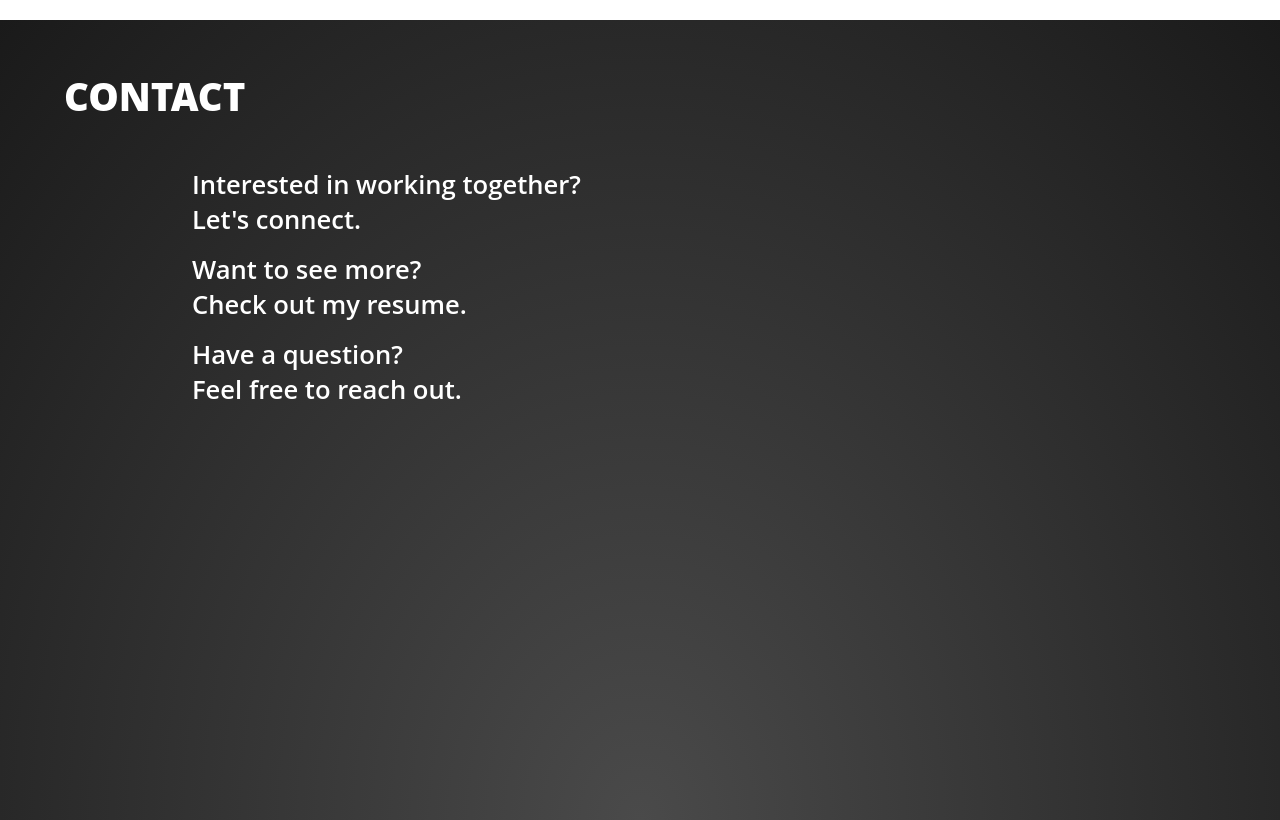
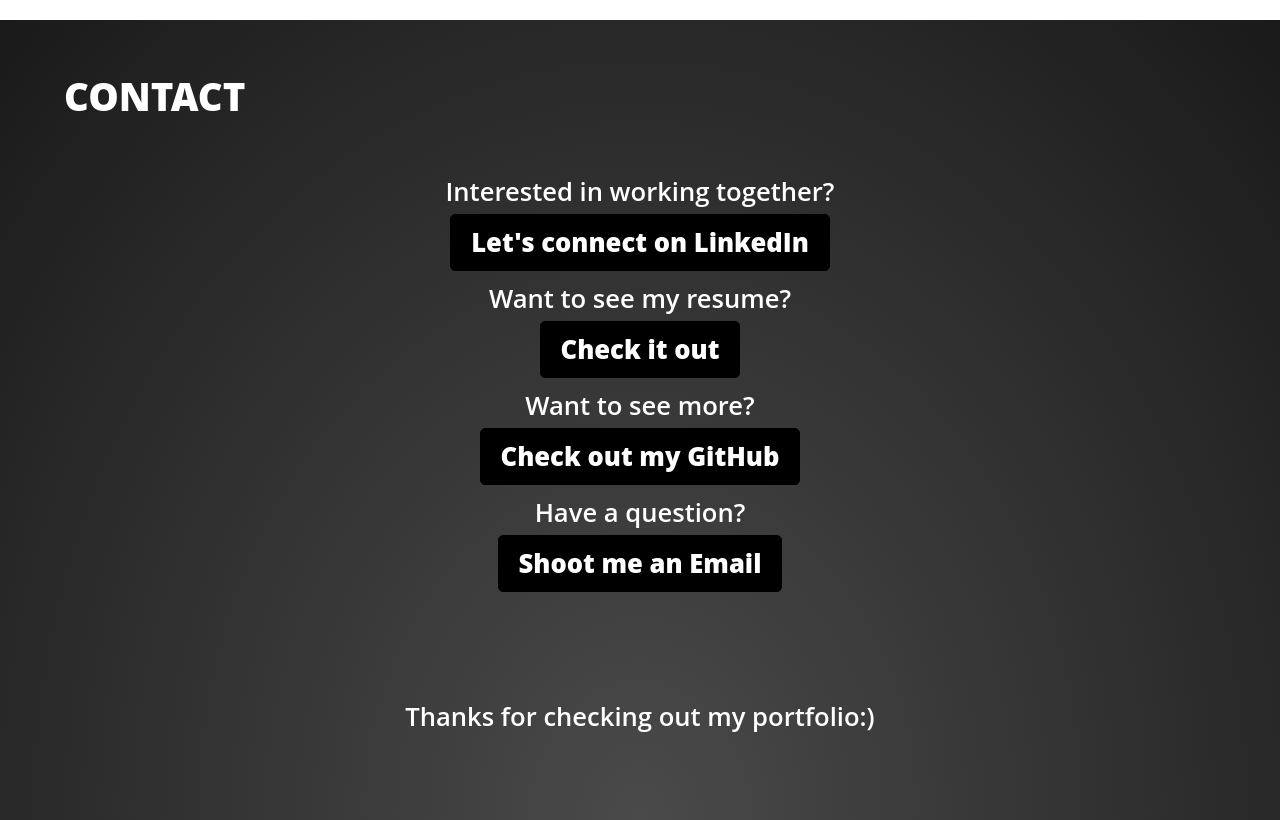
Before and after one commit to wiadarola/wiadarola.github.io, a React (Vite) app: page / in a window 1280 px wide. Shown: the part 3040-3860 px from the top of the page. Built offline with nearby package versions, Linux system fonts and the light colour scheme; the HTML template or start-up script is replaced by a standard one.

Commit message:
Fixed overflow problem and filled out contact

```diff
--- a/src/components/Contact/index.css
+++ b/src/components/Contact/index.css
@@ -21,126 +21,52 @@
 
 .contact-container {
     height: 100%;
-    width: 70%;
+    width: 80%;
     margin: 0 auto;
+    display: flex;
+    flex-direction: column;
 }
 
 .contact-container>div {
+    flex: 0.8;
     display: grid;
-    grid-template-rows: auto auto auto;
-    height: min-content;
+    grid-template-rows: 1fr 1fr 1fr 1fr 1fr;
+    height: 80%;
     align-items: center;
-    gap: 15px;
+    justify-content: center;
+    text-align: center;
+    gap: 10px;
     margin-top: 5%;
 }
 
-.contact-container>div>div:first-of-type {
+/* "INTERESTED IN..." TEXT */
+.contact-container>div>span {
+    font-size: clamp(14pt, 2vw, 100pt);
+    font-weight: 600;
     display: grid;
-    grid-template-columns: 1fr auto;
+    grid-template-rows: auto auto;
+    justify-content: center;
+    gap: 5px;
 }
 
-/* "INTERESTED IN..." TEXT */
-.contact-container span {
+.contact-container>span {
     font-size: clamp(14pt, 2vw, 100pt);
     font-weight: 600;
+    text-align: center;
+    display: flex;
+    justify-self: center;
+    align-self: center;
 }
 
-.contact-container>div>div>div {
-    display: grid;
-    grid-template-columns: auto auto;
-    gap: 10px;
+#contact .link-button {
+    width: max-content;
+    font-size: clamp(14pt, 2vw, 100pt);
+    justify-self: center;
 }
 
-.contact-img-container {
-    display: grid;
-    grid-template-columns: auto auto;
-    margin-right: 12px;
-}
-
-.contact-img {
-    height: clamp(40px, 12vw, 60px);
-    display: flex;
-}
-
-.contact-img:hover {
-    cursor: pointer;
-}
-
-/* FORM INPUT STYLES */
-.contact-form {
-    display: grid;
-    grid-template-columns: 1fr 1fr;
-    gap: 20px;
-}
-
-.contact-form>div:first-child {
-    display: flex;
-    flex-direction: column;
-    gap: 10px;
-    flex: 1;
-    justify-content: space-between;
-}
-
-.form-input {
-    color: white;
-    padding: 15px;
-    background-color: #333;
-    border: 1px solid #555;
-    font-weight: 600;
-    font-size: 16pt;
-}
-
-textarea.form-txt {
-    height: 100%;
-    flex: 1;
-    resize: none;
-    background-color: #333;
-    border: 1px solid #555;
-    font-weight: 600;
-    font-size: 16pt;
-    color: white;
-    padding: 8px 0 0 8px;
-}
-
-/* BUTTON STYLES */
-button {
-    background: linear-gradient(135deg, #002244, #094563);
-    border: none;
-    padding: 10px 20px;
-    color: white;
-    font-weight: 600;
-    font-size: 12pt;
-    cursor: pointer;
-    width: max-content;
-    justify-self: end;
-}
-
-button:hover {
-    background: linear-gradient(135deg, #001122, #0e549b);
-}
-
-button:active {
-    background: linear-gradient(135deg, #002244, #094563);
-    transform: scale(0.98);
-}
-
-@media screen and (max-width: 768px) {
-    .contact-form {
-        grid-template-columns: 1fr;
+@media screen and (max-height : 570px) {
+    .contact-container>div {
+        grid-template-columns: 1fr 1fr;
         grid-template-rows: 1fr 1fr;
-        justify-content: center;
-    }
-
-    .contact-tag {
-        display: none;
-    }
-
-    .form-input {
-        width: 98%;
-        padding-right: 0;
-    }
-
-    .form-txt {
-        width: 100%;
     }
 }
--- a/src/components/Contact/index.tsx
+++ b/src/components/Contact/index.tsx
@@ -1,4 +1,5 @@
 import './index.css';
+import LinkButton from '../LinkButton';
 
 function Contact() {
     return (
@@ -8,10 +9,12 @@ function Contact() {
             </div>
             <div className='contact-container'>
                 <div>
-                    <span><span className='contact-tag'>Interested in working together?</span><br />Let's connect.</span>
-                    <span><span className='contact-tag'>Want to see more?</span><br />Check out my resume.</span>
-                    <span><span className='contact-tag'>Have a question?</span><br />Feel free to reach out.</span>
-                </div>
+                    <span className='contact-tag'>Interested in working together?<LinkButton href="https://www.linkedin.com/in/wiadarola/" text="Let's connect on LinkedIn" newTab={true} /></span>
+                    <span className='contact-tag'>Want to see my resume?<LinkButton href="/assets/resume.pdf" text="Check it out" newTab={true} /></span>
+                    <span className='contact-tag'>Want to see more?<LinkButton href="https://github.com/wiadarola/" text="Check out my GitHub" newTab={true} /></span>
+                    <span className='contact-tag'>Have a question?<LinkButton href="mailto:wiadarola0@gmail.com" text="Shoot me an Email" newTab={true} /></span>
+                </div >
+                <span>Thanks for checking out my portfolio:)</span >
             </div >
         </section >
     );
```
